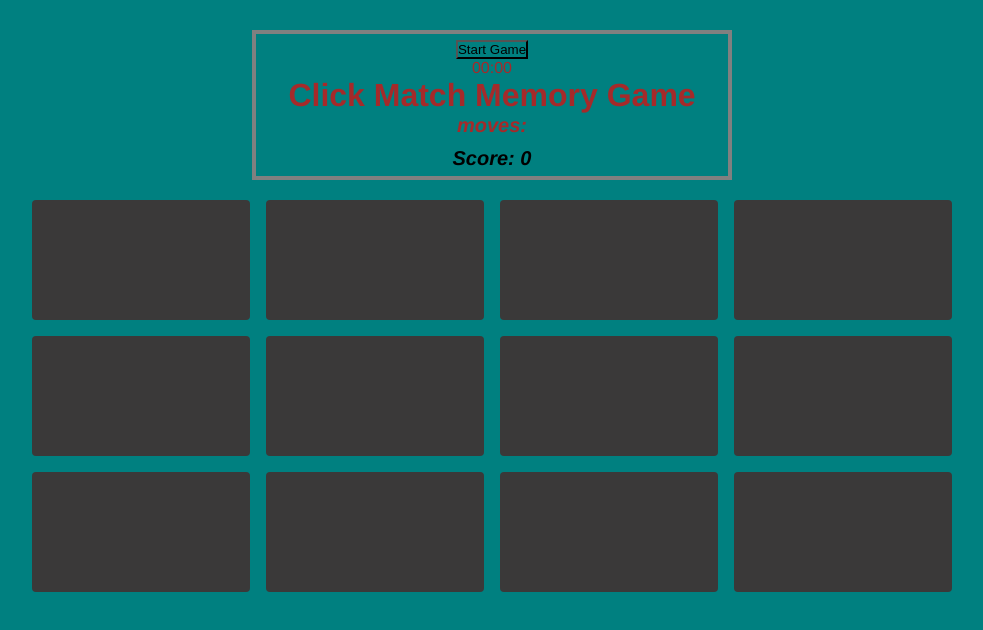
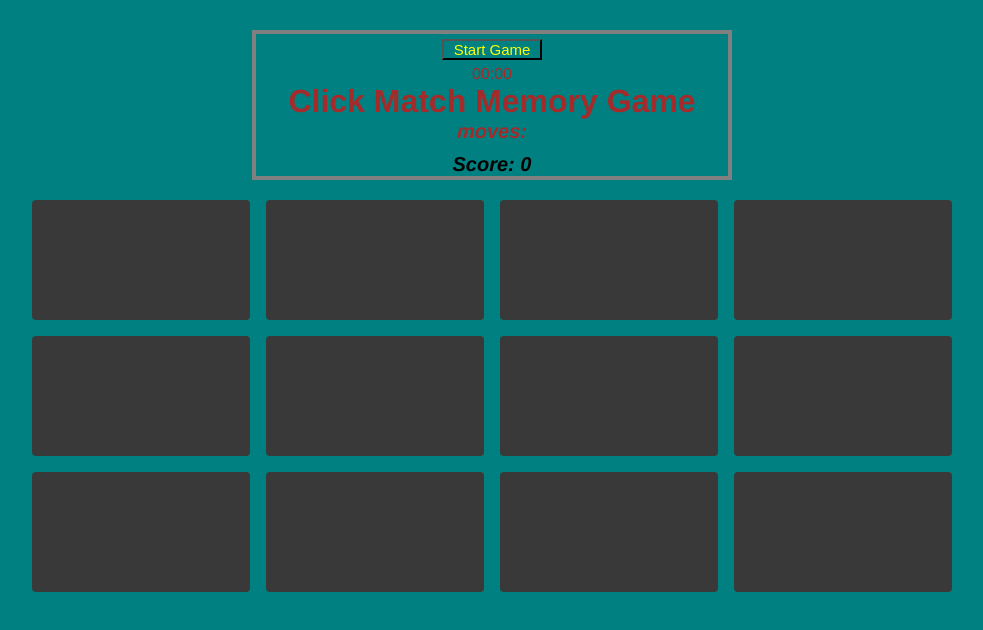
Before and after one commit to KIPROTYCH/IPWK3, a plain HTML site: page index.html in a window 1280 px wide. Shown: the whole page, without its empty margins (148-1131 px from the left). Drawn offline with Linux system fonts and the light colour scheme.

Commit message:
I styled my heading button

```diff
--- a/styles.css
+++ b/styles.css
@@ -22,6 +22,13 @@
   font-size: 20px;
   font-weight: 900;
   font-style: italic;
+}
+.heading button{
+  width: 100px;
+  height: 22px;
+  margin: 5px;
+  color: yellow;
+  font-size: 15px;
 }
 .score {
     margin-top: 10px;
```
